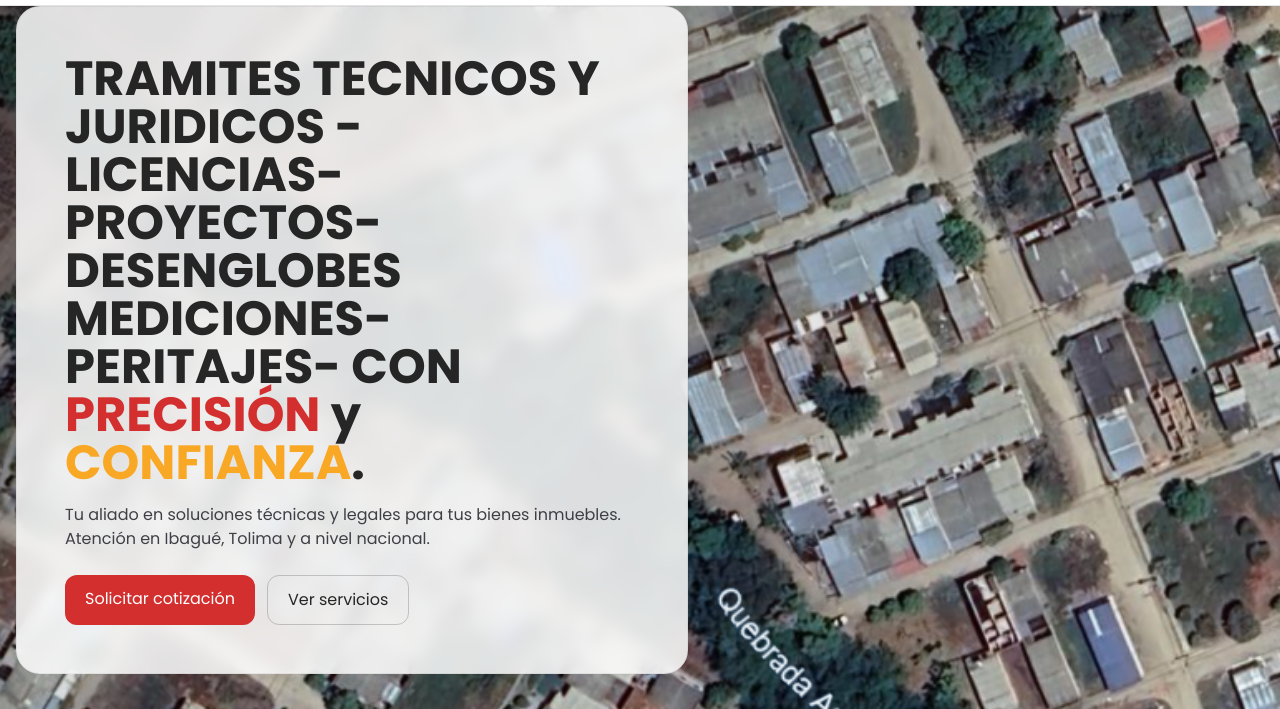
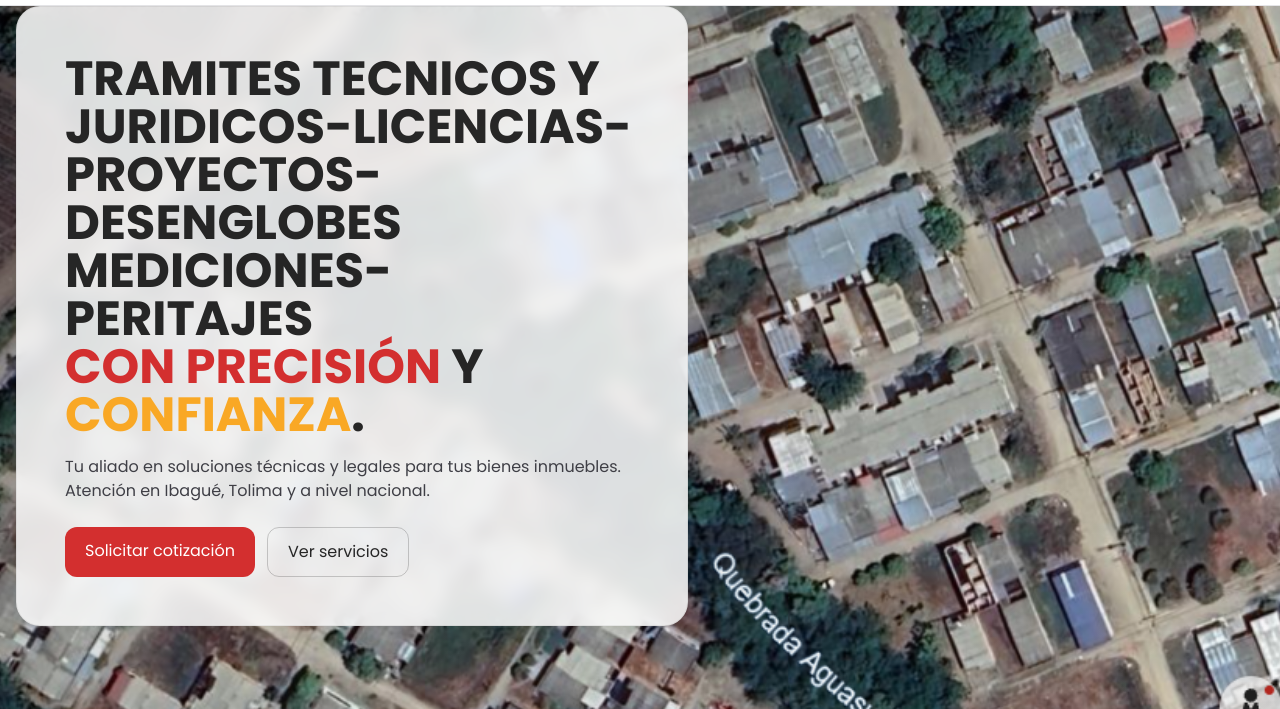
Before and after one commit to ibringenieria/IBRINGENIERIA-WEB, a plain HTML site: page index.html in a window 1280 px wide. Shown: the part 91-800 px from the top of the page. Drawn offline with nearby package versions, Linux system fonts and the light colour scheme.

Commit message:
Update index.html

```diff
--- a/index.html
+++ b/index.html
@@ -104,9 +104,9 @@
       <div class="glass rounded-3xl p-8 md:p-12 max-w-2xl">
         <h1 class="text-3xl md:text-5xl font-bold leading-tight">
           <span class="block"licencias y trámites,</span>
-             <span class="block">TRAMITES TECNICOS Y JURIDICOS -LICENCIAS-PROYECTOS-DESENGLOBES</span>
-                      <span class="block"> MEDICIONES-PERITAJES- CON</span>
-          <span class="text-brand-red">PRECISIÓN</span> y <span class="text-brand-yellow">CONFIANZA</span>.
+             <span class="block">TRAMITES TECNICOS Y JURIDICOS-LICENCIAS-PROYECTOS-DESENGLOBES</span>
+                      <span class="block"> MEDICIONES-PERITAJES</span>
+          <span class="text-brand-red"> CON PRECISIÓN</span> Y <span class="text-brand-yellow">CONFIANZA</span>.
         </h1>
         <p class="mt-4 text-zinc-700">
           Tu aliado en soluciones técnicas y legales para tus bienes inmuebles. Atención en Ibagué, Tolima y a nivel nacional.
```
